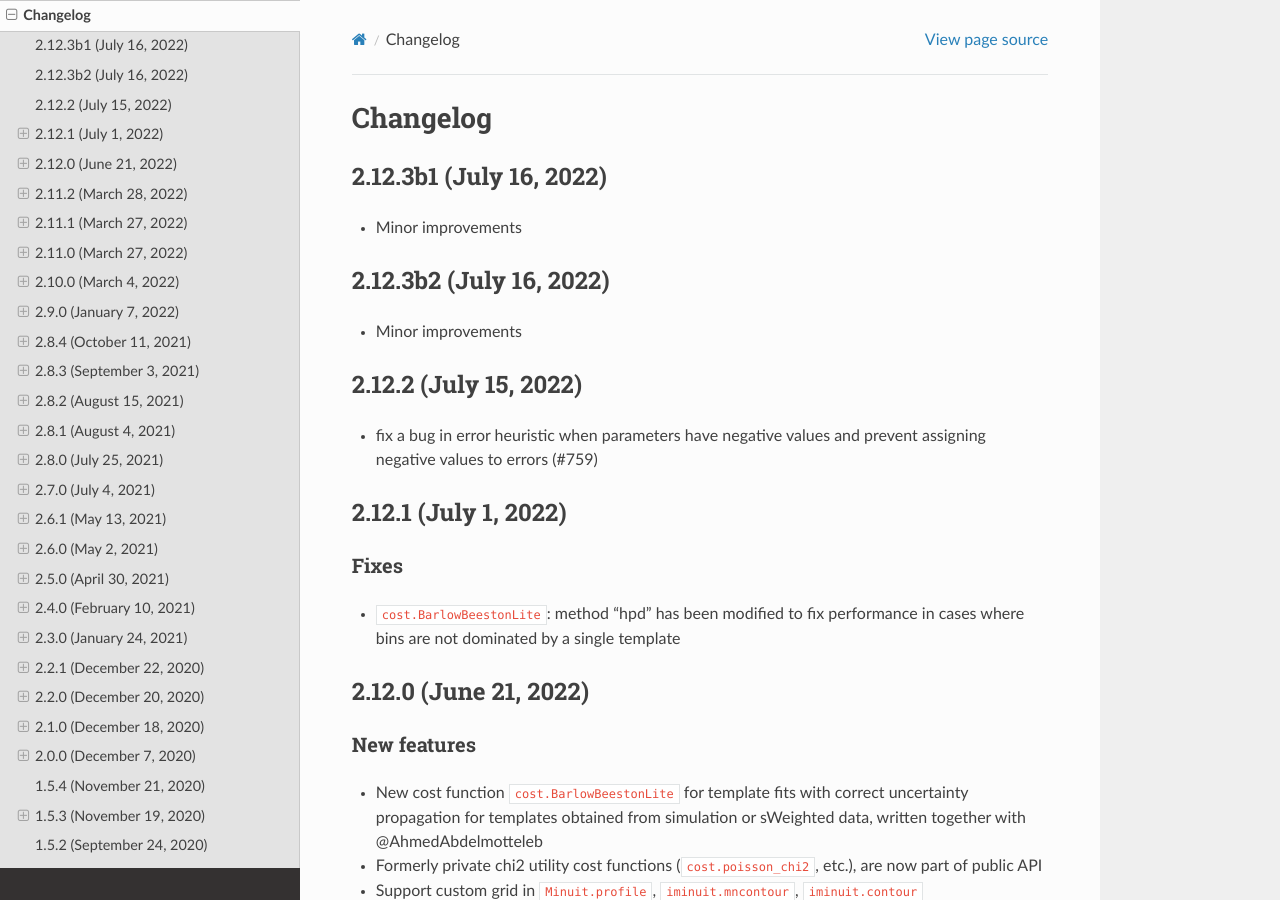
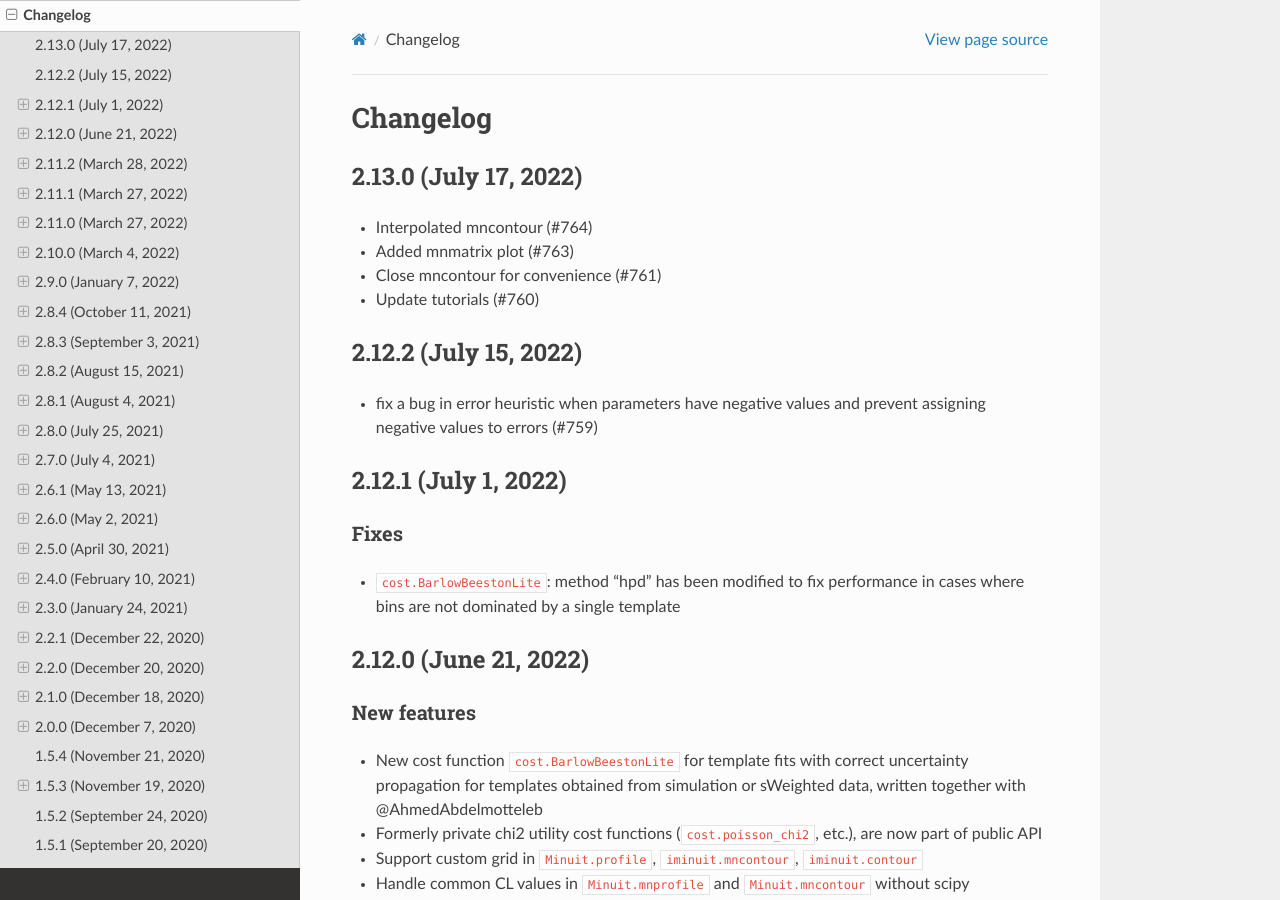
Before and after one commit to scikit-hep/iminuit, a Sphinx documentation site: the page built from doc/changelog.rst, in a window 1280 px wide and 900 px high. Built offline with Sphinx 7.4.7 and the Read the Docs theme 2.0.0, drawn with Linux system fonts in a browser that asks for light colours.

Commit message:
prepare release

```diff
--- a/doc/changelog.rst
+++ b/doc/changelog.rst
@@ -5,13 +5,12 @@
 Changelog
 =========
 
-2.12.3b1 (July 16, 2022)
-------------------------
-- Minor improvements
-
-2.12.3b2 (July 16, 2022)
-------------------------
-- Minor improvements
+2.13.0 (July 17, 2022)
+----------------------
+- Interpolated mncontour (#764)
+- Added mnmatrix plot (#763)
+- Close mncontour for convenience (#761)
+- Update tutorials (#760)
 
 2.12.2 (July 15, 2022)
 ----------------------
--- a/doc/update_changelog.py
+++ b/doc/update_changelog.py
@@ -38,8 +38,7 @@ previous_version = parse_version(m.group(1))
 position = m.span(0)[0]
 
 # sanity checks
-assert previous_version == latest_tag
-assert new_version > previous_version
+assert new_version > previous_version, f"{new_version} > {previous_version}"
 
 git_log = re.findall(
     r"[a-z0-9]+ ([^\n]+ \(#[0-9]+\))",
@@ -54,7 +53,7 @@ header = f"{new_version} ({today.strftime('%B %d, %Y')})"
 new_content = f"{header}\n{'-' * len(header)}\n"
 if git_log:
     for x in git_log:
-        new_content += f"- {x}\n"
+        new_content += f"- {x.capitalize()}\n"
 else:
     new_content += "- Minor improvements\n"
 new_content += "\n"
--- a/src/iminuit/version.py
+++ b/src/iminuit/version.py
@@ -8,7 +8,7 @@
 # - During development, add suffix .devN with N >= 0
 # - For release candidates, add suffix .rcN with N >= 0
 # - For beta releases, add suffix .betaN with N >= 0
-version = "2.12.3"
+version = "2.13.0"
 
 # We list the corresponding ROOT version of the C++ Minuit2 library here
 root_version = "v6-25-02-1013-ga4bb8f3342"
```
